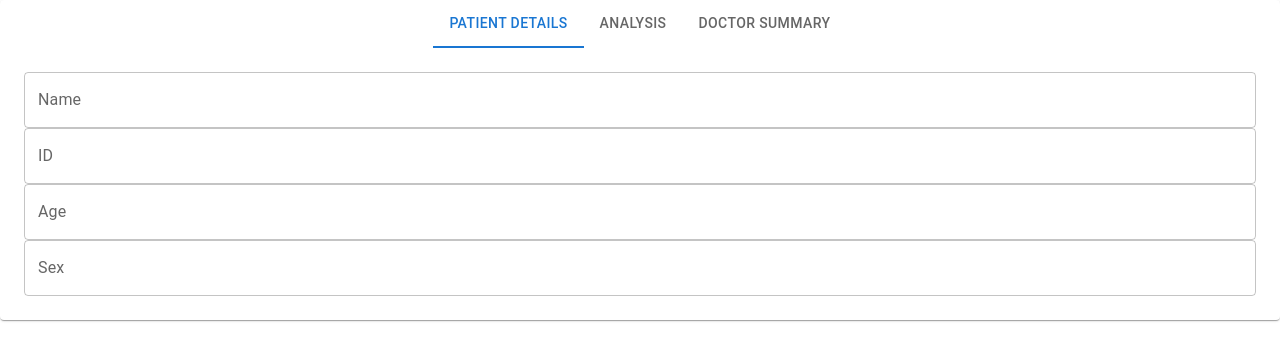
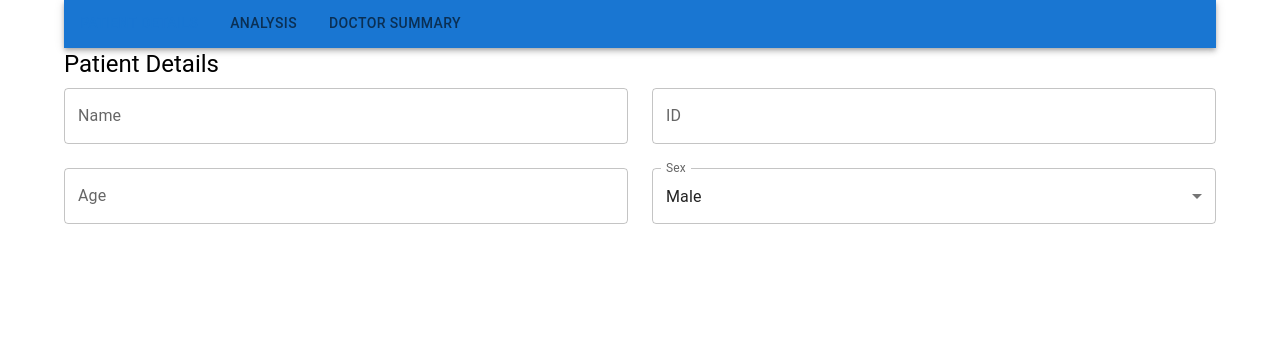
Before and after one commit to shaharAka/Chaim, a Next.js app: page / in a window 1280 px wide. Shown: the top 360 px of the page. Built offline with nearby package versions, Linux system fonts and the light colour scheme.

Commit message:
Update index.js

```diff
--- a/pages/index.js
+++ b/pages/index.js
@@ -1,51 +1,84 @@
-import React, { useState } from 'react';
+import React from 'react';
+import { Container, AppBar, Tabs, Tab, Box, Typography, TextField, Grid, Button } from '@mui/material';
 import Link from 'next/link';
-import { Tabs, Tab, Box, TextField, Button, TextareaAutosize, Paper } from '@mui/material';
 
 export default function Home() {
-  const [selectedTab, setSelectedTab] = useState(0);
-  const handleChange = (event, newValue) => setSelectedTab(newValue);
+  const [value, setValue] = React.useState(0);
+
+  const handleChange = (event, newValue) => {
+    setValue(newValue);
+  };
 
   return (
-    <Paper>
-      <Tabs value={selectedTab} onChange={handleChange} centered>
-        <Tab label="Patient Details" />
-        <Tab label="Analysis" />
-        <Tab label="Doctor Summary" />
-      </Tabs>
-      <TabPanel value={selectedTab} index={0}>
+    <Container>
+      <AppBar position="static">
+        <Tabs value={value} onChange={handleChange}>
+          <Tab label="Patient Details" />
+          <Tab label="Analysis" />
+          <Tab label="Doctor Summary" />
+        </Tabs>
+      </AppBar>
+      <TabPanel value={value} index={0}>
+        <Typography variant="h5" gutterBottom>
+          Patient Details
+        </Typography>
         <form>
-          <TextField label="Name" fullWidth />
-          <TextField label="ID" fullWidth />
-          <TextField label="Age" fullWidth />
-          <TextField label="Sex" fullWidth />
-          {/* Add additional fields as needed */}
+          <Grid container spacing={3}>
+            <Grid item xs={12} sm={6}>
+              <TextField label="Name" variant="outlined" fullWidth />
+            </Grid>
+            <Grid item xs={12} sm={6}>
+              <TextField label="ID" variant="outlined" fullWidth />
+            </Grid>
+            <Grid item xs={12} sm={6}>
+              <TextField label="Age" variant="outlined" fullWidth type="number" />
+            </Grid>
+            <Grid item xs={12} sm={6}>
+              <TextField
+                label="Sex"
+                variant="outlined"
+                select
+                fullWidth
+                SelectProps={{
+                  native: true,
+                }}
+              >
+                <option value="Male">Male</option>
+                <option value="Female">Female</option>
+              </TextField>
+            </Grid>
+          </Grid>
         </form>
       </TabPanel>
-      <TabPanel value={selectedTab} index={1}>
+      <TabPanel value={value} index={1}>
         <Link href="/upload">
           <a>Upload an Image</a>
         </Link>
-        {/* You can include additional uploading functionality here */}
       </TabPanel>
-      <TabPanel value={selectedTab} index={2}>
-        <TextareaAutosize minRows={6} placeholder="Doctor's notes" style={{ width: '100%' }} />
-        <TextField label="Doctor Signature" fullWidth />
+      <TabPanel value={value} index={2}>
+        <TextField
+          label="Doctor's Summary"
+          multiline
+          rows={4}
+          variant="outlined"
+          fullWidth
+        />
         <Button variant="contained" color="primary" disabled>
           Share Report
         </Button>
       </TabPanel>
-    </Paper>
+    </Container>
   );
 }
 
 function TabPanel(props) {
   const { children, value, index, ...other } = props;
+
   return (
     <div role="tabpanel" hidden={value !== index} {...other}>
       {value === index && (
-        <Box p={3}>
-          {children}
+        <Box>
+          <Typography>{children}</Typography>
         </Box>
       )}
     </div>
```
